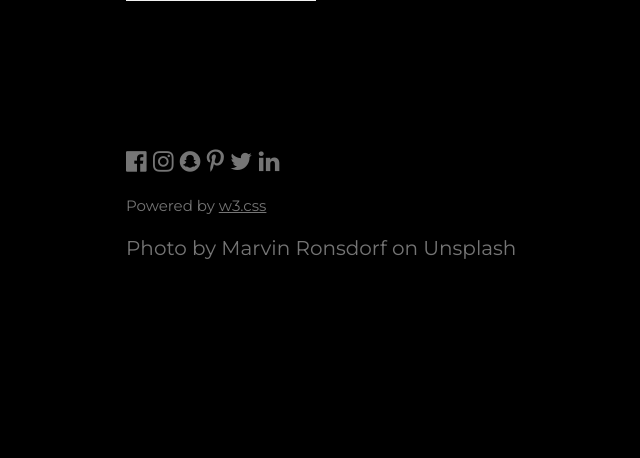
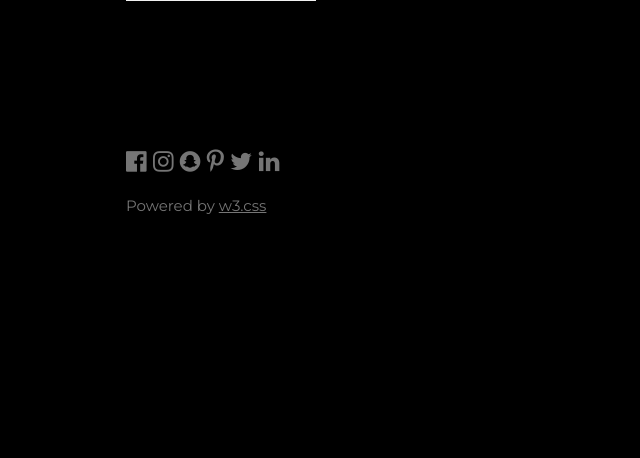
Before and after one commit to Alanapiereid/Django-Toxicity-App, a Django app: page /classifier/ in a window 1280 px wide. Shown: the part 1620-2078 px from the top of the page, without its empty margins (84-724 px from the left). After the commit the page ends 1834 px from the top, so only its background shows below. Run offline with Django 3.2, Linux system fonts and the light colour scheme; parts of the project's set-up code (start-up, migrations or seed data) failed here and were passed over.

Commit message:
Update home_temp.html

```diff
--- a/classifier/templates/classifier/home_temp.html
+++ b/classifier/templates/classifier/home_temp.html
@@ -110,7 +110,6 @@
     <i class="fa fa-twitter w3-hover-opacity"></i>
     <i class="fa fa-linkedin w3-hover-opacity"></i>
     <p class="w3-medium">Powered by <a href="https://www.w3schools.com/w3css/default.asp" target="_blank" class="w3-hover-text-green">w3.css</a></p>
-	<h4>Photo by Marvin Ronsdorf on Unsplash</h4>
   <!-- End footer -->
   </footer>
 
```
